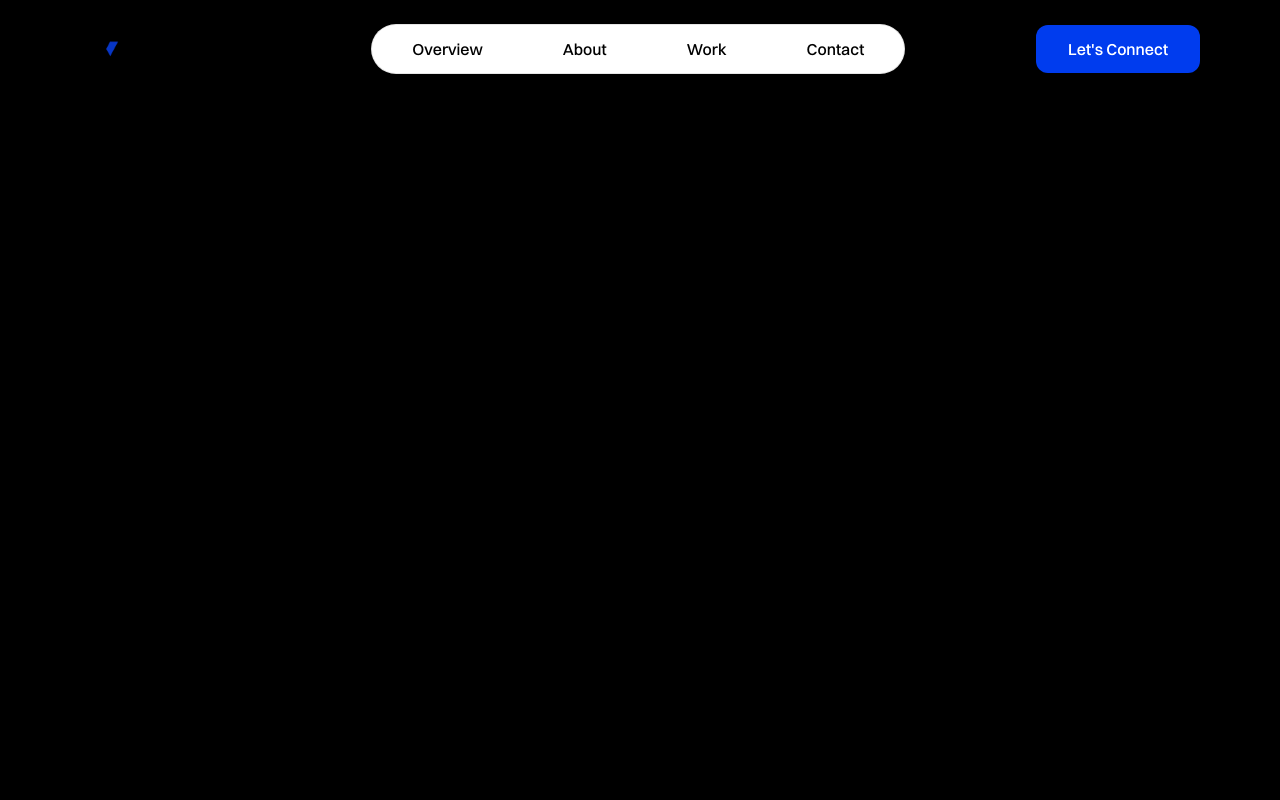
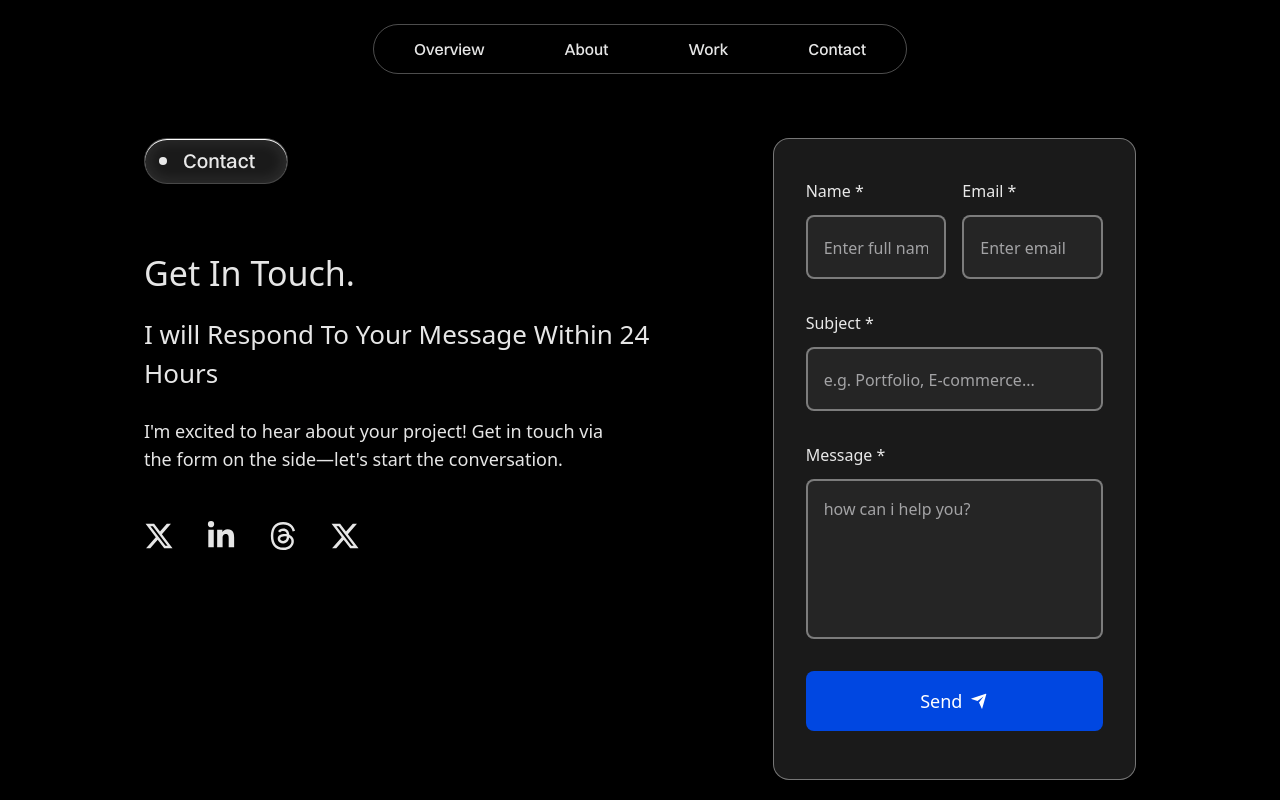
Before and after one commit to theo-code1/MyPortfolio, a React (Vite) app: page /contact in a window 1280 px wide. Built offline with nearby package versions, Linux system fonts and the light colour scheme.

Commit message:
Add Formspree integration in ContactSection; update package dependencies for form handling and styling improvements

```diff
--- a/package.json
+++ b/package.json
@@ -10,6 +10,7 @@
     "preview": "vite preview"
   },
   "dependencies": {
+    "@formspree/react": "^3.0.0",
     "@tailwindcss/vite": "^4.1.11",
     "gsap": "^3.13.0",
     "motion": "^12.23.6",
--- a/src/Pages/ContactSection.jsx
+++ b/src/Pages/ContactSection.jsx
@@ -1,10 +1,71 @@
 import React from 'react'
-import NavBar from '../Components/NavBar'
+import { Link } from 'react-router'
+
+import { FaXTwitter } from "react-icons/fa6";
+import { FaThreads } from "react-icons/fa6";
+import { FaLinkedinIn } from "react-icons/fa6";
+import SendIcon from '../assets/Icons/SendIcon'
 
 const Contact = () => {
   return (
-    <section className='bg-black h-screen'>
-      <NavBar />
+    <section className='bg-black h-screen max-w-screen flex flex-col gap-16 pt-6 px-36'>
+      <ul className={`w-fit mx-auto text-white/90 px-8 py-2 rounded-full shadow-[0_3px_10px_0_var(--color-shadow-white)] border border-white/30 flex items-center gap-16 text-[16px] font-switzer font-medium `}>
+            <Link to={'/'}><li className='cursor-pointer px-2 py-1 transition-all duration-200'>Overview</li> </Link>
+            <Link to={'/'}><li className='cursor-pointer px-2 py-1 transition-all duration-200'>About</li> </Link>
+            <Link to={'/'}><li className='cursor-pointer px-2 py-1 transition-all duration-200'>Work</li> </Link>
+            <Link to={'/contact'} ><li className='cursor-pointer px-2 py-1 transition-all duration-200'>Contact</li></Link>
+        </ul>
+
+        <div className="contact-content w-full flex items-start justify-between">
+          <div className="contact-info  flex flex-col gap-4 text-white/90">
+            <div className="work-label relative flex items-center gap-4 w-fit pl-1.5 pr-8 mb-12 py-2 rounded-full z-20 shadow-[inset_0_0_15px_2px_rgba(255,255,255,0.1)] shadow-[inset_0_2px_8px_rgba(255,255,255,0.15)  inset-shadow-white inset-shadow-2xs bg-white/10 backdrop-blur-sm border border-white/20">
+              <div className="dot size-2 bg-white/90 rounded-full ml-2"></div>
+              <h2 className="text-white/90 text-xl font-[400] font-switzer">Contact</h2>
+            </div>
+            <h1 className='text-[34px] '>Get In Touch.</h1>
+            <h2 className='text-[26px] mb-2'>I will Respond To Your Message Within 24 Hours</h2>
+            <p className='text-lg mb-8'>I'm excited to hear about your project! Get in touch via<br /> the form on the side—let's start the conversation.</p>
+            <div className="social-media flex items-center gap-8 text-3xl">
+              <a href=""><FaXTwitter /></a>
+              <a href=""><FaLinkedinIn /></a>
+              <a href=""><FaThreads /></a>
+              <a href=""><FaXTwitter /></a>
+            </div>
+          </div>
+          <div className="form-content w-1/2 pl-24 " >
+
+            <form action="https://formspree.io/f/xeozepeg" method='POST' className='bg-white/10 flex flex-col gap-8 border border-white/40 rounded-2xl px-8 pt-10 pb-12'>
+              <div className="name-email flex gap-4 w-full">
+
+                <div className="name-field flex flex-col gap-3 text-white/90 w-full">
+                  <label htmlFor="name" className='text-[16px]' >Name *</label>
+                  <input type="text" id='name' className='w-full bg-white/5 px-4 py-4 text-lg rounded-lg border-2 border-white/40 placeholder:text-[#A3A3A5] placeholder:text-[16px] ' placeholder='Enter full name'/>
+                </div>
+
+                <div className="name-field flex flex-col gap-3 text-white/90 w-full">
+                  <label htmlFor="email" className='text-[16px]' >Email *</label>
+                  <input type="email" id='email'className='w-full bg-white/5 px-4 py-4 text-lg rounded-lg border-2 border-white/40 placeholder:text-[#A3A3A5] placeholder:text-[16px] ' placeholder='Enter email' />
+                </div>
+              </div>
+
+              <div className="subject flex flex-col gap-3 text-white/90 w-full">
+                <label htmlFor="subject" className='text-[16px]' >Subject *</label>
+                <input type="text" id='subject'className='w-full bg-white/5 px-4 py-4 text-lg rounded-lg border-2 border-white/40 placeholder:text-[#A3A3A5] placeholder:text-[16px] ' placeholder='e.g. Portfolio, E-commerce...' />
+              </div>
+
+              <div className="subject flex flex-col gap-3 text-white/90 ">
+                <label htmlFor="message" className='text-[16px]' >Message *</label>
+                <textarea name="Message" id="message" className='w-full h-40 resize-none bg-white/5 px-4 py-4 text-lg rounded-lg border-2 border-white/40 placeholder:text-[#A3A3A5] placeholder:text-[16px]' placeholder='how can i help you?' ></textarea>
+              </div>
+
+              <button type='submit' className=' w-full  bg-[#0047E1] flex items-center justify-center gap-2 py-4 rounded-lg hover:brightness-90 active:brightness-80 transition-all duration-100 ' >
+                <span className='flex items-center gap-2 text-lg text-white text-center '>
+                  Send <SendIcon />
+                </span>
+              </button>
+            </form>
+          </div>
+        </div>
     </section>
   )
 }
--- /dev/null
+++ b/src/assets/Icons/SendIcon.jsx
@@ -0,0 +1,5 @@
+function RiSendPlaneFill(props) {
+  return <svg stroke="currentColor" fill="currentColor" strokeWidth={0} viewBox="0 0 24 24" height="1em" width="1em" {...props}><g><path fill="none" d="M0 0h24v24H0z" /><path d="M1.946 9.315c-.522-.174-.527-.455.01-.634l19.087-6.362c.529-.176.832.12.684.638l-5.454 19.086c-.15.529-.455.547-.679.045L12 14l6-8-8 6-8.054-2.685z" /></g></svg>;
+}
+
+export default RiSendPlaneFill;
```
Also changed, not shown: 1 other file (tests, documents, lock files or other folders).
